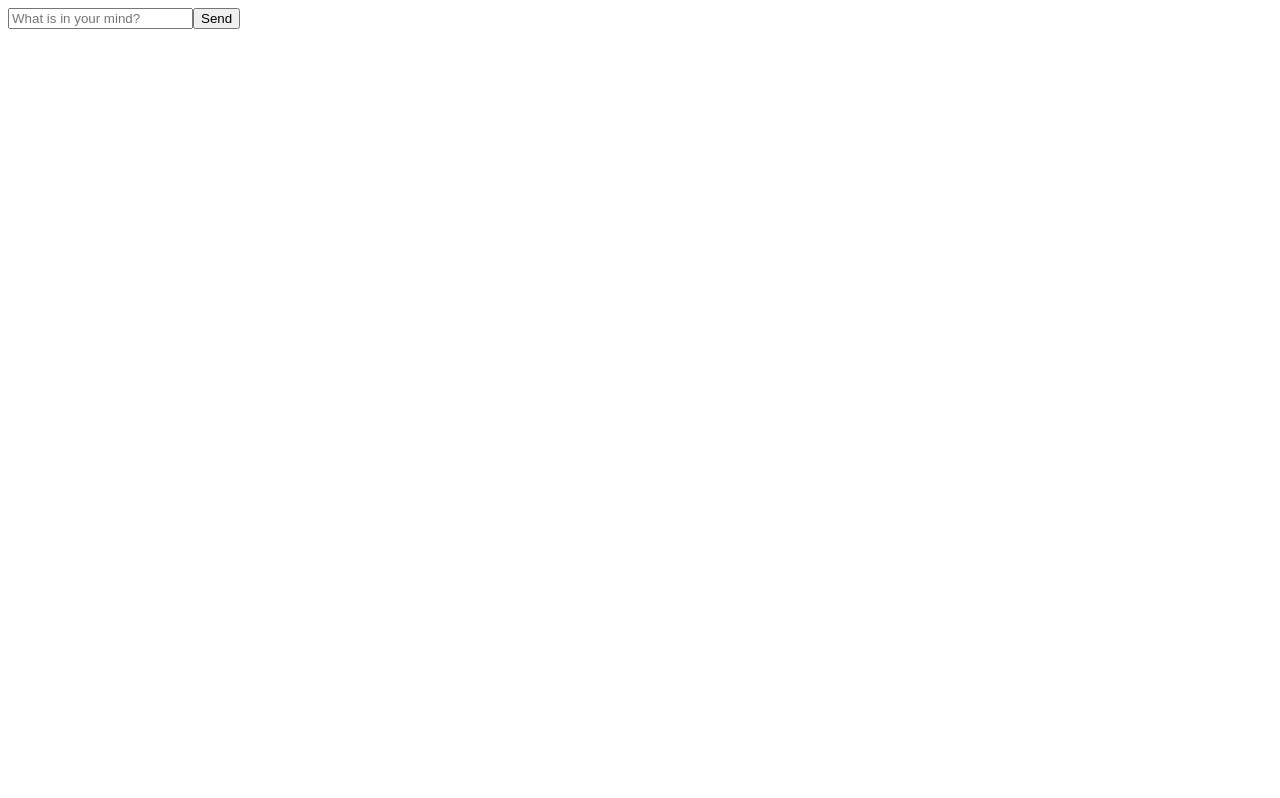
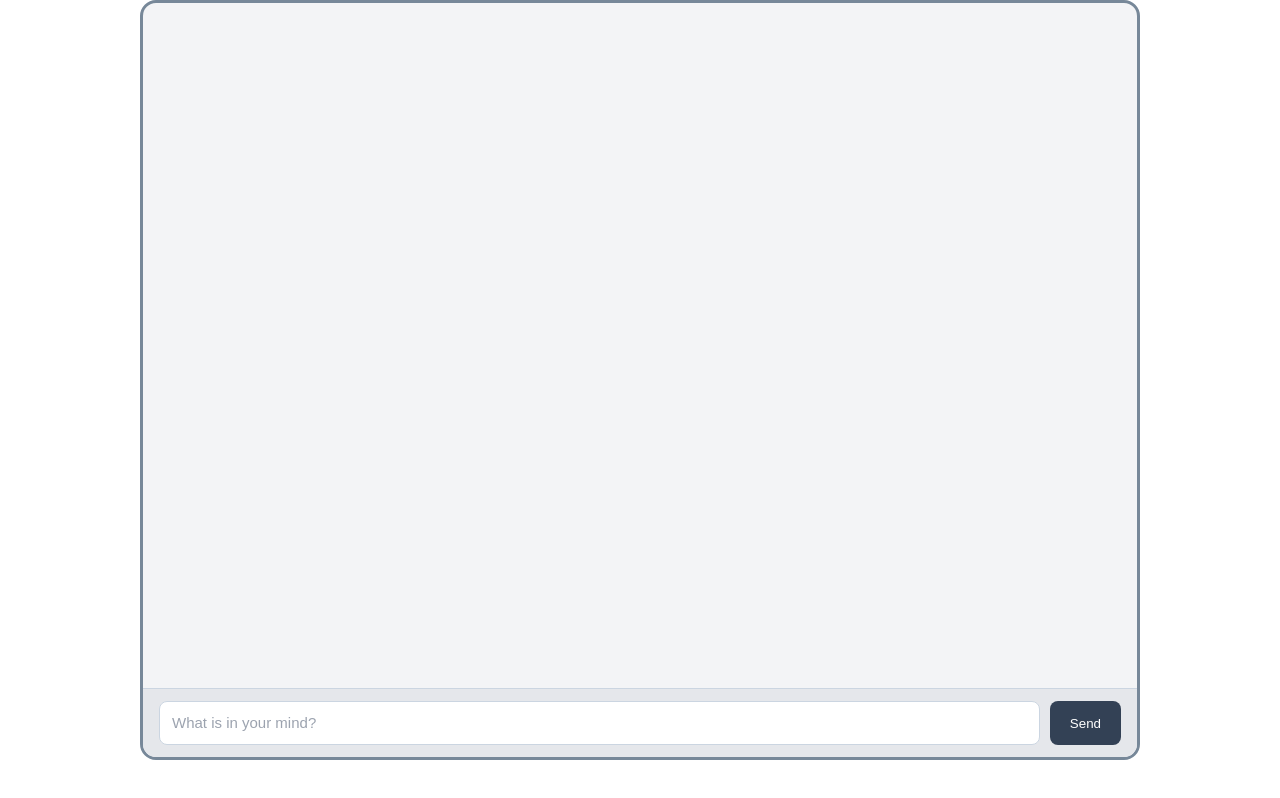
Before and after one commit to kalbuilds/Chat-bot, a React (Vite) app in the folder client/: page / in a window 1280 px wide. Built offline with nearby package versions, Linux system fonts and the light colour scheme.

Commit message:
style: add a css for the chat-bot

```diff
--- a/client/src/App.css
+++ b/client/src/App.css
@@ -0,0 +1,103 @@
+* {
+  box-sizing: border-box;
+}
+
+.chat-bot {
+  background-color: #f3f4f6;
+  width: 90%;
+  max-width: 1000px;
+  height: 95vh;
+  margin: 0 auto;
+  border: 3px solid lightslategray;
+  border-radius: 16px;
+  display: flex;
+  flex-direction: column;
+  overflow: hidden;
+}
+
+.messages {
+  flex: 1;
+  min-height: 0;
+  overflow-y: auto;
+  padding: 20px;
+
+  display: flex;
+  flex-direction: column;
+  gap: 12px;
+}
+
+.message {
+  max-width: 75%;
+  padding: 12px 16px;
+  border-radius: 16px;
+  overflow-wrap: anywhere;
+  line-height: 1.5;
+}
+
+.user-message {
+  align-self: flex-end;
+  background-color: #2563eb;
+  color: white;
+  border-bottom-right-radius: 4px;
+}
+
+.chat-AI {
+  background-color: #e5e7eb;
+  width: 100%;
+  padding: 12px 16px;
+  display: flex;
+  gap: 10px;
+  border-top: 1px solid #cbd5e1;
+}
+
+.chat-AI form {
+  display: flex;
+  width: 100%;
+  gap: 10px;
+}
+
+.chat-AI .input {
+  flex: 1;
+  min-width: 0;
+  height: 44px;
+  border-radius: 8px;
+  border: 1px solid #cbd5e1;
+  padding: 0 12px;
+  font-size: 16px;
+  outline: none;
+}
+
+.chat-AI .input:focus {
+  border-color: #64748b;
+}
+
+.chat-AI .input::placeholder {
+  color: #9ca3af;
+  font-size: 15px;
+}
+
+.chat-AI button {
+  padding: 0 20px;
+  border: none;
+  border-radius: 8px;
+  background-color: #334155;
+  color: white;
+  cursor: pointer;
+}
+
+.chat-AI button:hover {
+  background-color: #1e293b;
+}
+
+@media (max-width: 600px) {
+  .chat-bot {
+    width: 100%;
+    height: 100dvh;
+    border-radius: 0;
+    border: none;
+  }
+
+  .chat-AI {
+    padding: 10px;
+  }
+}
--- a/client/src/index.css
+++ b/client/src/index.css
@@ -0,0 +1,4 @@
+* {
+  margin: 0;
+  padding: 0;
+}
```
